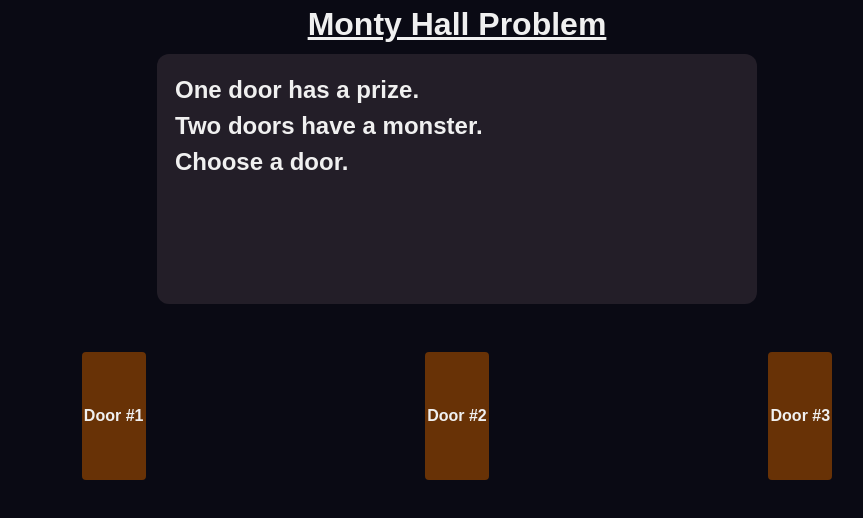
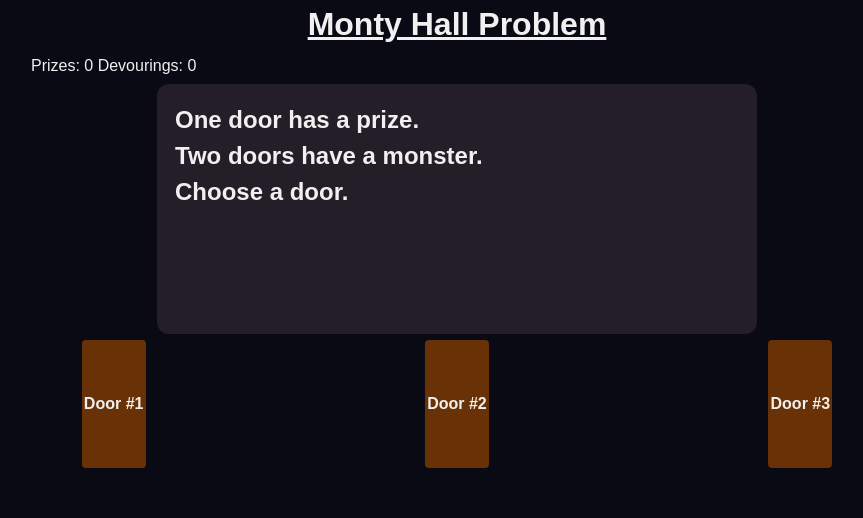
Before and after one commit to jrbarnhart/monty-hall, a React (Vite) app: page / in a window 1280 px wide. Shown: the top 518 px of the page, without its empty margins (183-1046 px from the left). Built offline with nearby package versions, Linux system fonts and the light colour scheme.

Commit message:
Add p for score

```diff
--- a/src/App.tsx
+++ b/src/App.tsx
@@ -14,6 +14,8 @@ function App() {
   const [gameState, setGameState] = useState<"choice" | "switch" | "result">(
     "choice"
   );
+  const [wins, setWins] = useState<number>(0);
+  const [losses, setLosses] = useState<number>(0);
 
   const onContinue = () => {
     if (choice === 0 || gameState === "switch") return;
@@ -52,6 +54,8 @@ function App() {
     openedDoor,
     gameState,
     setGameState,
+    setWins,
+    setLosses,
   };
 
   return (
@@ -62,6 +66,8 @@ function App() {
       >
         <h1>Monty Hall Problem</h1>
       </a>
+
+      <p className="score">{`Prizes: ${wins} Devourings: ${losses}`}</p>
 
       <p className="log">{log}</p>
 
```
